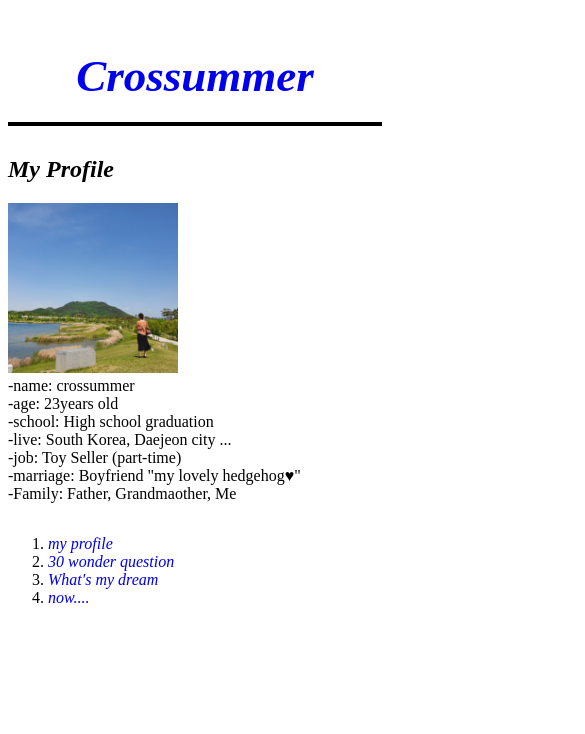
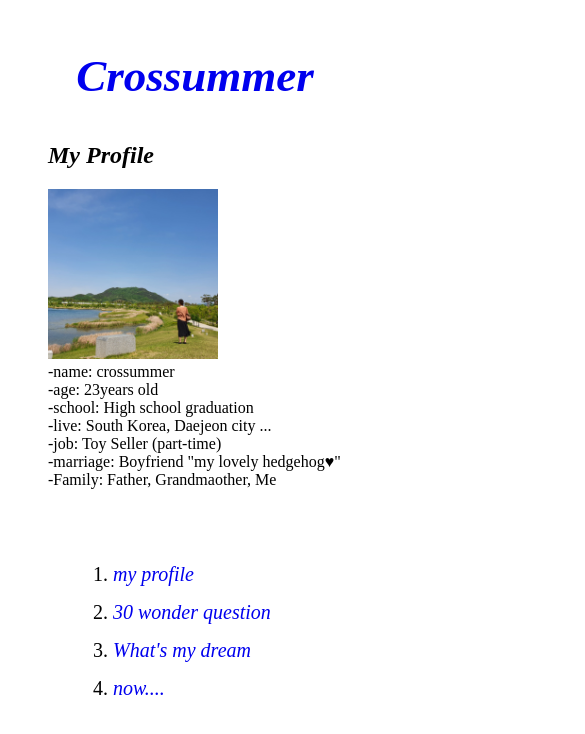
Before and after one commit to woosumini/my-second-self-web, a plain HTML site: page 1.html in a window 390 px wide. Shown: the top 734 px of the page, 585 px wide, since content can reach past the window. Drawn offline with Linux system fonts and the light colour scheme.

Commit message:
수정2 어설프지만 완료

```diff
--- a/1.html
+++ b/1.html
@@ -4,35 +4,12 @@
     <meta charset="utf-8">
     <title>Crossummer Blog</title>
     <h1><a href="index.html">Crossummer</a></h1>
+    <link rel="stylesheet" href="style.css">
   </head>
   <body>
 
-    <style>
-      h1{
-/* text에 색 입히는거 어떻게해 ㅜㅜ */
-      text-decoration:none;
-      text-align: center;
-      font-size:45px;
-      font-style: oblique;
-      border-bottom: 4px solid black;
-      padding: 20px;
-      }
-      a{
-        text-decoration: none;
-        font-style: oblique;
-      }
-      h2{
-        font-style: oblique;
-
-      }
-      p {
-        display:inline-block;
-        width: 960px;
-        border-right: 4px solid black;
-        margin-top: 0;
-      }
-    </style>
-
+  <div id="grid">
+  <div>
     <h2>My Profile</h2>
     <p>
     <img src="me.jpg" width=170px alt="사진이 왜 안뜨징,,?"><br>
@@ -44,12 +21,14 @@
     -marriage: Boyfriend "my lovely hedgehog♥"<br>
     -Family: Father, Grandmaother, Me<br>
     </p>
+  </div>
 
-  <ol>
+    <ol style="font-size:20px">
       <li><a href="1.html">my profile</a></li>
       <li><a href="2.html">30 wonder question</a></li>
       <li><a href="3.html">What's my dream</a></li>
       <li><a href="4.html">now....</a></li>
     </ol>
+  </div>
   </body>
 </html>
--- /dev/null
+++ b/style.css
@@ -0,0 +1,59 @@
+
+    h1{
+    text-decoration:none;
+    text-align: center;
+    font-size:45px;
+    font-style: oblique;
+    border-bottom: 4px solid black;
+    padding: 20px;
+    margin-bottom:0;
+    }
+    a{
+      text-decoration: none;
+      font-style: oblique;
+    }
+    h2{
+      font-style: oblique;
+      display:inline-block;
+      width:800px;
+    }
+    p {
+      display:inline-block;
+      width: 1184px;
+      margin-top: 0;
+    }
+
+    #grid{
+      display: grid;
+      grid-template-columns: 4fr 1fr;
+      padding-left:40px;
+    }
+
+
+    #index{
+      padding-top: 40px;
+    }
+
+    ol{
+      padding-left: 65px;
+      padding-top: 50px;
+      line-height: 190%;
+      margin:0;
+      border-left: 4px solid black;
+    }
+
+
+
+
+    @media(max-width:600px){
+      h1{
+        border-bottom:none;
+      }
+      #grid{
+        display: block;
+      }
+      ol{
+        border-left:0;
+        }
+      }
+    }
```
Also changed, not shown: 2.html (+6 -1 lines), 3.html (+6 -2 lines), 4.html (+6 -1 lines), index.html (+13 -6 lines). Lines whose indentation alone changed are shown as unchanged.
